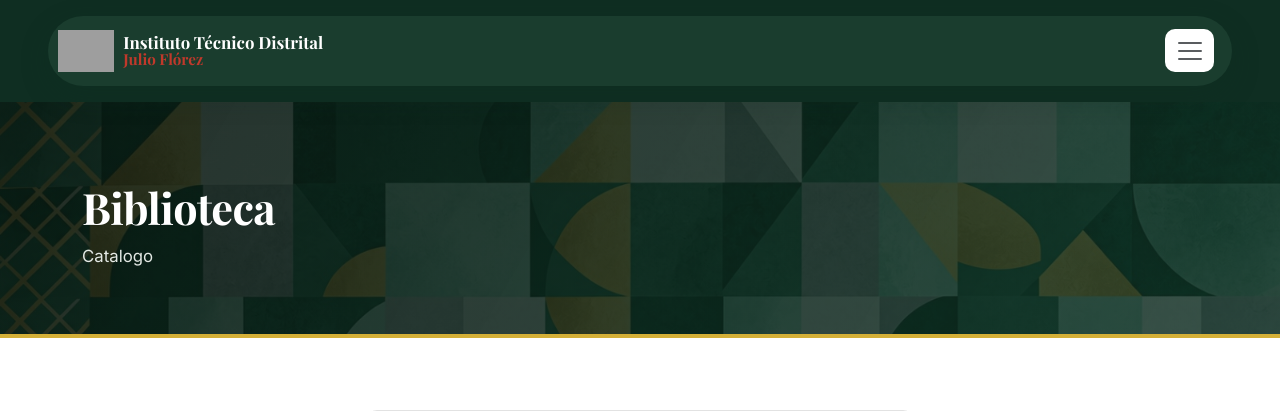
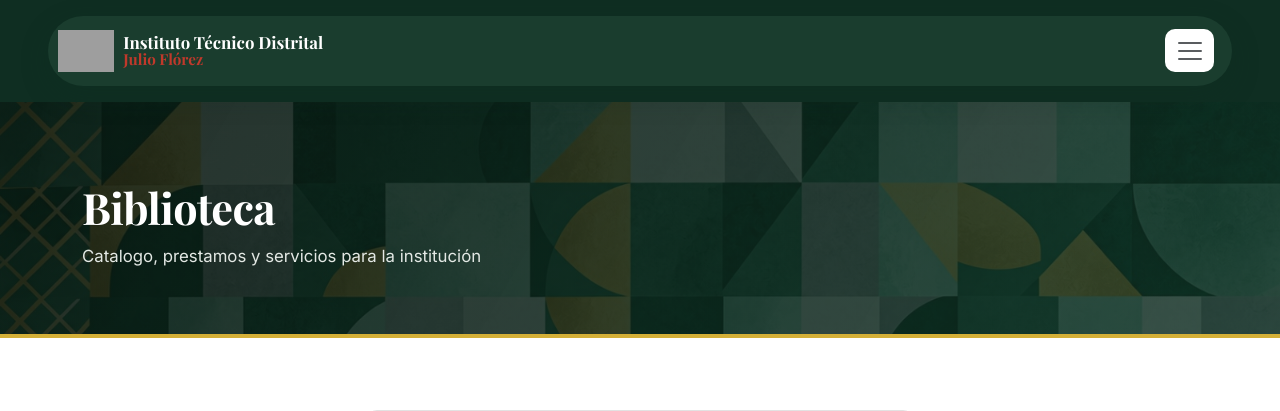
Before and after one commit to thomasgamez/Julio-Florez-Pagina, a Flask app: page /servicios/biblioteca in a window 1280 px wide. Shown: the top 411 px of the page. Run offline with Flask 3, Linux system fonts and the light colour scheme; data comes from the database, SQL or seed files in the repository; grey boxes are pictures that could not be loaded.

Commit message:
Actualizar la informacion de la biblioteca junto con main y layout

```diff
--- a/static/Styles/main.css
+++ b/static/Styles/main.css
@@ -22,6 +22,7 @@
   --fuente-texto:'Inter', 'Segoe UI', Arial, sans-serif;
   --radio:10px;
   --sombra:0 4px 18px rgba(15,46,34,.08);
+  color-scheme: light;
 
 }
 /*-----BOTON OSCURO---- */
--- a/templates/layout.html
+++ b/templates/layout.html
@@ -3,6 +3,7 @@
 <head>
 <meta charset="UTF-8">
 <meta name="viewport" content="width=device-width, initial-scale=1.0">
+<meta name="color-scheme" content="only light">
 <link rel="icon" type="image/jpeg" href="{{ url_for('static', filename='images/ESCUDO CITD JF.png') }}">
 <title>{% block titulo %}Instituto Técnico Distrital Julio Flórez{% endblock %}</title>
 
--- a/templates/pagina/biblioteca.html
+++ b/templates/pagina/biblioteca.html
@@ -5,7 +5,7 @@
 <header class="encabezado-pagina">
   <div class="container">
     <h1>Biblioteca</h1>
-    <p>Catalogo</p>
+    <p>Catalogo, prestamos y servicios para la institución</p>
   </div>
 </header>
 
```
